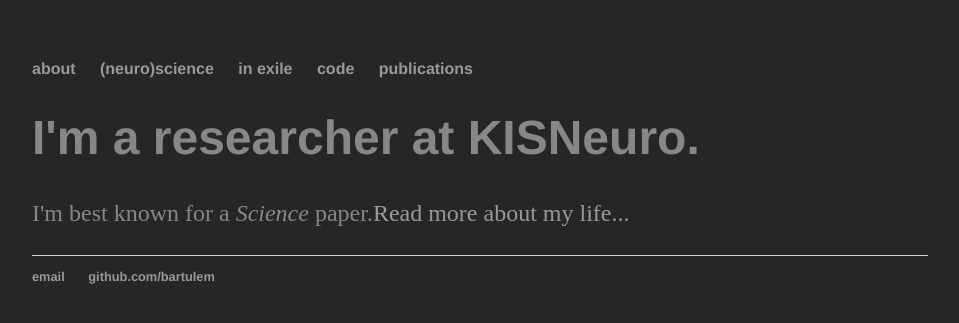
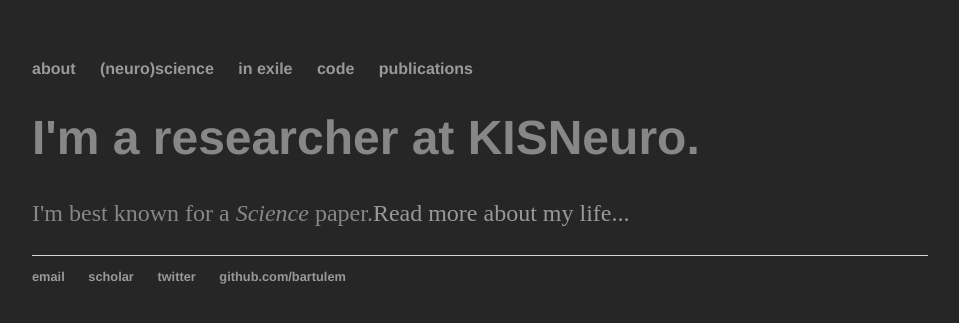
Before and after one commit to bartulem/bartulem.github.io, a Jekyll site: the page built from index.html, in a window 1280 px wide. Shown: the top 323 px of the page, without its empty margins (160-1119 px from the left). Built offline with Jekyll 4.4.1, drawn with Linux system fonts in a browser that asks for light colours.

Commit message:
Update default.html

```diff
--- a/_layouts/default.html
+++ b/_layouts/default.html
@@ -23,6 +23,8 @@
 			<footer>
 	    		<ul>
 	        		<li><a href="mailto:mimica.bartul@gmail.com">email</a></li>
+				<li><a href="https://scholar.google.no/citations?user=aUeOyr8AAAAJ&hl=en">scholar</a></li>
+				<li><a href="https://twitter.com/BartulEm">twitter</a></li>
 	        		<li><a href="https://github.com/bartulem">github.com/bartulem</a></li>
 				</ul>
 			</footer>
```
